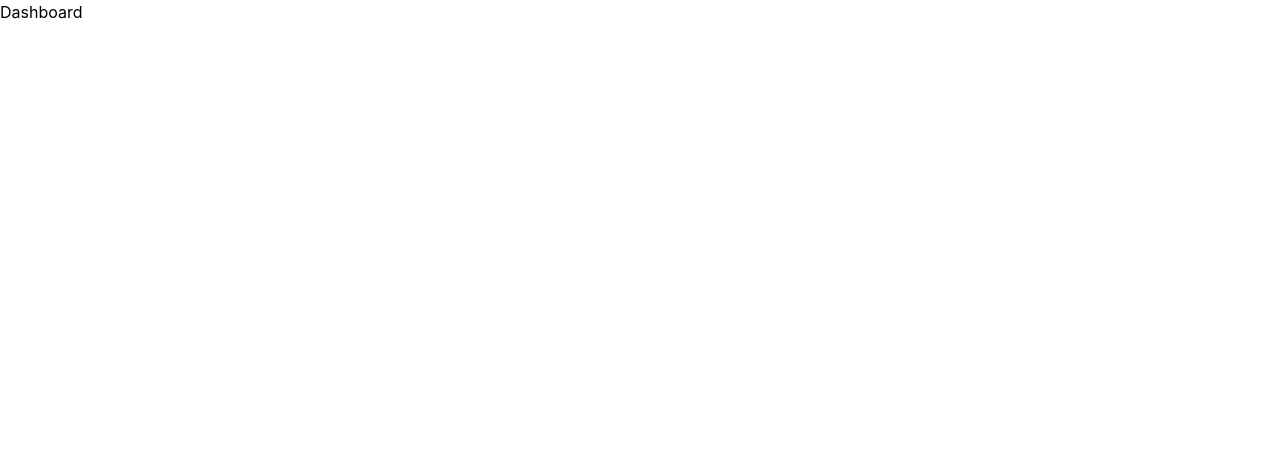
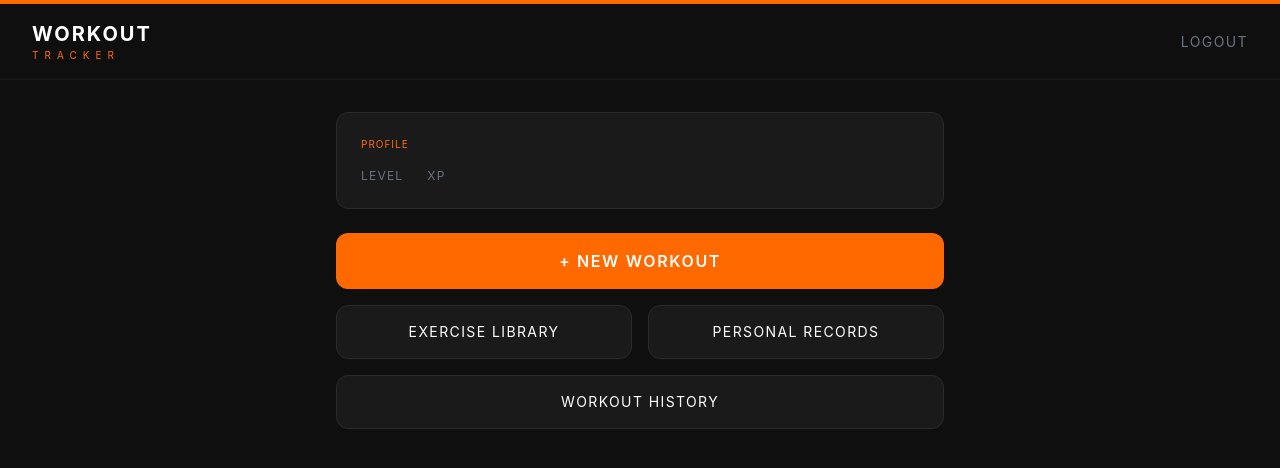
Before and after one commit to Ha-Khu/workout-app, a React (Vite) app in the folder client/: page /dashboard in a window 1280 px wide. Shown: the top 468 px of the page. Built offline with nearby package versions, Linux system fonts and the light colour scheme; no server answers; sample sign-in values are in the browser's storage.

Commit message:
feat: Dashboard page- profil, XP, level, navigácia

```diff
--- a/client/src/pages/Dashboard.jsx
+++ b/client/src/pages/Dashboard.jsx
@@ -1,5 +1,91 @@
+import {useEffect, useState} from 'react'
+import axios from 'axios'
+import {useNavigate, Link} from 'react-router-dom'
+
 function Dashboard(){
-  return <div>Dashboard</div>
+
+  const [user, setUser] = useState(null)
+  const navigate = useNavigate()
+  const token = localStorage.getItem('token')
+
+  useEffect(()=>{
+    if(!token){
+      navigate("/login")
+      return
+    }
+    axios.get("http://localhost:5000/api/auth/me", {
+      headers: {Authorization: `Bearer ${token}`}
+    }).then(function(response){
+      setUser(response.data[0])
+    })
+  }, [])
+
+   return(
+    <div className="min-h-screen bg-[#0f0f0f]">
+      <div className="h-1 bg-orange-500"/>
+
+      {/* Header */}
+      <div className="flex justify-between items-center px-8 py-4 border-b border-[#1a1a1a]">
+        <div>
+          <h1 className="text-white text-xl font-bold tracking-widest">WORKOUT</h1>
+          <p className="text-orange-500 text-[10px] tracking-[6px]">TRACKER</p>
+        </div>
+        <button onClick={()=>{
+          localStorage.removeItem('token')
+          navigate('/login')
+        }} className="text-gray-500 hover:text-orange-500 text-sm tracking-widest transition cursor-pointer">
+          LOGOUT
+        </button>
+      </div>
+
+      <div className="max-w-2xl mx-auto px-8 py-8">
+
+        {/* Profile karta */}
+        <div className="bg-[#1a1a1a] border border-[#2a2a2a] rounded-xl p-6 mb-6">
+          <p className="text-orange-500 text-[10px] tracking-widest mb-3">PROFILE</p>
+          <h2 className="text-white text-2xl font-bold mb-4">
+            {user?.firstname} {user?.lastname}
+          </h2>
+          <div className="flex gap-6">
+            <div>
+              <p className="text-gray-500 text-xs tracking-widest">LEVEL</p>
+              <p className="text-orange-500 text-3xl font-bold">{user?.lvl}</p>
+            </div>
+            <div>
+              <p className="text-gray-500 text-xs tracking-widest">XP</p>
+              <p className="text-white text-3xl font-bold">{user?.xp}</p>
+            </div>
+          </div>
+        </div>
+
+        {/* Akcie */}
+        <div className="grid grid-cols-1 gap-4">
+          <button onClick={()=> navigate('/newworkout')}
+            className="w-full bg-orange-500 hover:bg-orange-600 text-white font-semibold rounded-xl p-4 tracking-widest transition cursor-pointer">
+            + NEW WORKOUT
+          </button>
+
+          <div className="grid grid-cols-2 gap-4">
+            <Link to="/exercise"
+              className="bg-[#1a1a1a] border border-[#2a2a2a] hover:border-orange-500 text-white rounded-xl p-4 text-center tracking-widest text-sm transition">
+              EXERCISE LIBRARY
+            </Link>
+            <Link to="/pr"
+              className="bg-[#1a1a1a] border border-[#2a2a2a] hover:border-orange-500 text-white rounded-xl p-4 text-center tracking-widest text-sm transition">
+              PERSONAL RECORDS
+            </Link>
+          </div>
+
+          <Link to="/workouthistory"
+            className="bg-[#1a1a1a] border border-[#2a2a2a] hover:border-orange-500 text-white rounded-xl p-4 text-center tracking-widest text-sm transition">
+            WORKOUT HISTORY
+          </Link>
+        </div>
+
+      </div>
+    </div>
+  )
+
 }
 
 export default Dashboard
```
